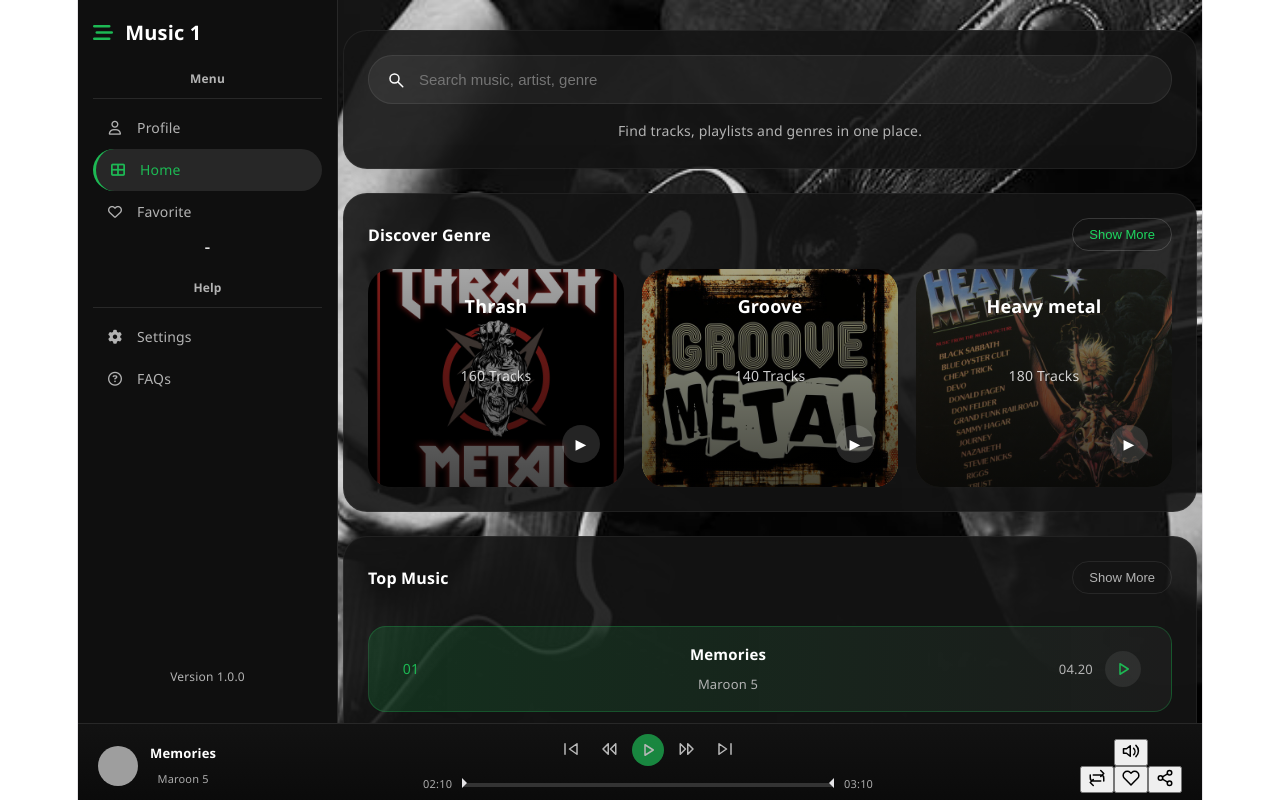
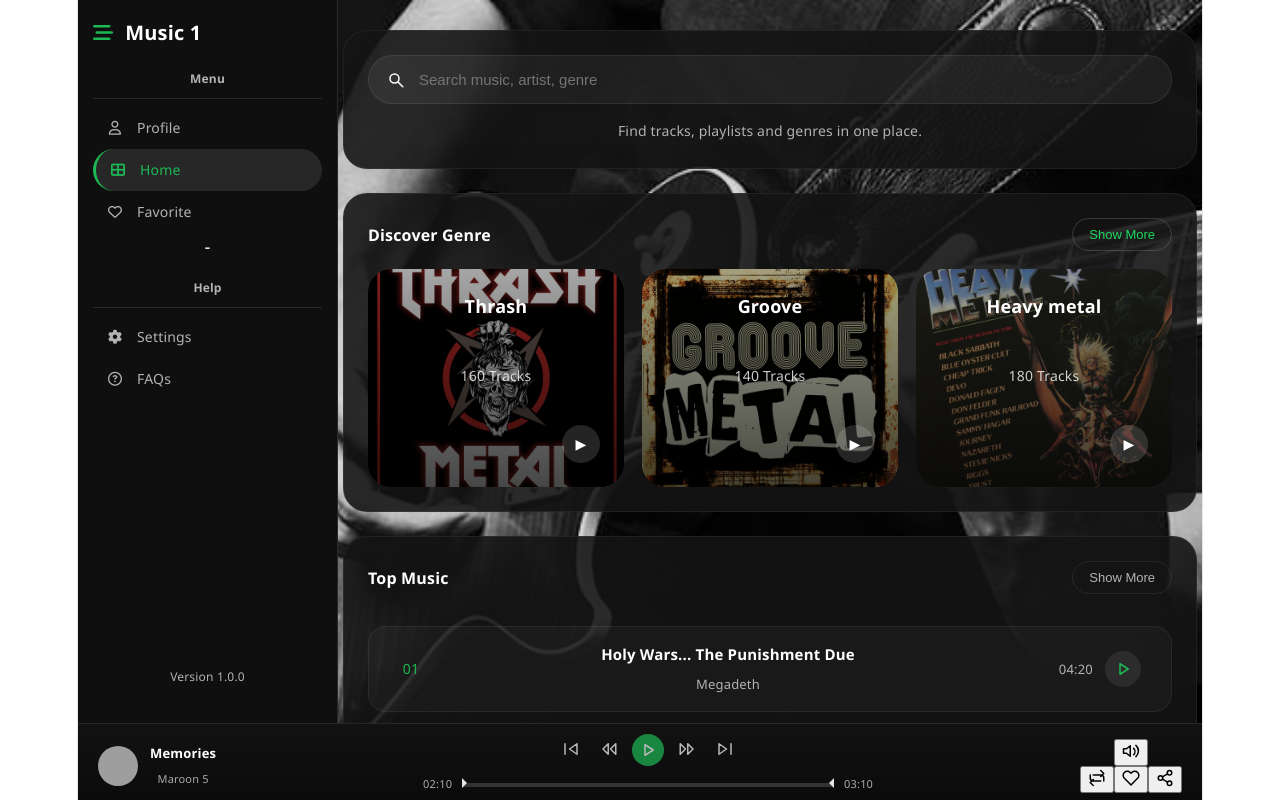
Before and after one commit to shkm-nazar-pupsik/spotify-cover, a React (Vite) app: page / in a window 1280 px wide. Built offline with nearby package versions, Linux system fonts and the light colour scheme; grey boxes are pictures that could not be loaded.

Commit message:
feat: я забув що зробив

```diff
--- a/src/TopMusic.jsx
+++ b/src/TopMusic.jsx
@@ -1,37 +1,67 @@
 import './App.css'
-
-const tracks = [
-    { number: '01', title: 'Memories', artist: 'Maroon 5', duration: '04.20', active: true },
-    { number: '02', title: 'Anti Hero', artist: 'Taylor Swift', duration: '04.20' },
-    { number: '03', title: 'Die For You', artist: 'The Weeknd', duration: '03.20' },
-    { number: '04', title: 'Santa Tell Me', artist: 'Ariana Grande', duration: '02.20' },
-    { number: '05', title: 'Last Christmas', artist: 'Wham!', duration: '04.00' },
-]
+import { allTracks } from './data/traks.js'
+import { useState, useRef } from 'react'
 
 export default function TopMusic() {
+    const [currentTrack, setCurrentTrack] = useState(null)
+    const [isPlaying, setIsPlaying] = useState(false)
+    const audioRef = useRef(null)
+
+    const playTrack = (track) => {
+        const trackPath = track.track.replace('../public', '')
+        if (currentTrack?.id === track.id) {
+            // Same track, toggle play/pause
+            if (isPlaying) {
+                audioRef.current.pause()
+                setIsPlaying(false)
+            } else {
+                audioRef.current.play()
+                setIsPlaying(true)
+            }
+        } else {
+            // Different track
+            setCurrentTrack(track)
+            setIsPlaying(true)
+            if (audioRef.current) {
+                audioRef.current.src = trackPath
+                audioRef.current.play()
+            }
+        }
+    }
+
+    const topTracks = allTracks.map((track, index) => ({
+        ...track,
+        number: (index + 1).toString().padStart(2, '0'),
+        duration: '04:20', // Placeholder duration
+        active: currentTrack?.id === track.id
+    }));
+
     return (
+        <>
+            <audio ref={audioRef} onEnded={() => setIsPlaying(false)} />
             <section className="top-music-section card-panel">
                 <div className="section-header">
                     <span className="section-label">Top Music</span>
                     <button className="pill-button transparent">Show More</button>
                 </div>
                 <div className="track-list">
-                {tracks.map((track) => (
-                    <div key={track.number} className={`track-row ${track.active ? 'active-track' : ''}`}>
+                    {topTracks.map((track) => (
+                        <div key={track.id} className={`track-row ${track.active ? 'active-track' : ''}`}>
                             <div className="track-index">{track.number}</div>
                             <div className="track-meta">
                                 <strong>{track.title}</strong>
                                 <span>{track.artist}</span>
                             </div>
                             <div className="track-duration">{track.duration}</div>
-                        <button className="track-action">
+                            <button className="track-action" onClick={() => playTrack(track)}>
                                 <svg className="track-icon" viewBox="0 0 24 24" aria-hidden="true">
-                                <path d="M8 5v14l11-7z" />
+                                    <path d={track.active && isPlaying ? "M6 19h4V5H6v14zm8-14v14h4V5h-4z" : "M8 5v14l11-7z"} />
                                 </svg>
                             </button>
                         </div>
                     ))}
                 </div>
             </section>
+        </>
     )
 }
--- a/src/data/traks.js
+++ b/src/data/traks.js
@@ -273,3 +273,16 @@ const Metallica = [
         track: "../public/music/Metallica - Seek & Destroy.mp3"
     }
 ];
+
+export const allTracks = [
+    ...Megadeth,
+    ...Pantera,
+    ...AliceInChains,
+    ...Soundgarden,
+    ...STP,
+    ...Nirvana,
+    ...JudasPriest,
+    ...Metallica
+];
+
+export { Megadeth, Pantera, AliceInChains, Soundgarden, STP, Nirvana, JudasPriest, Metallica };
```
Lines whose indentation alone changed are shown as unchanged.
